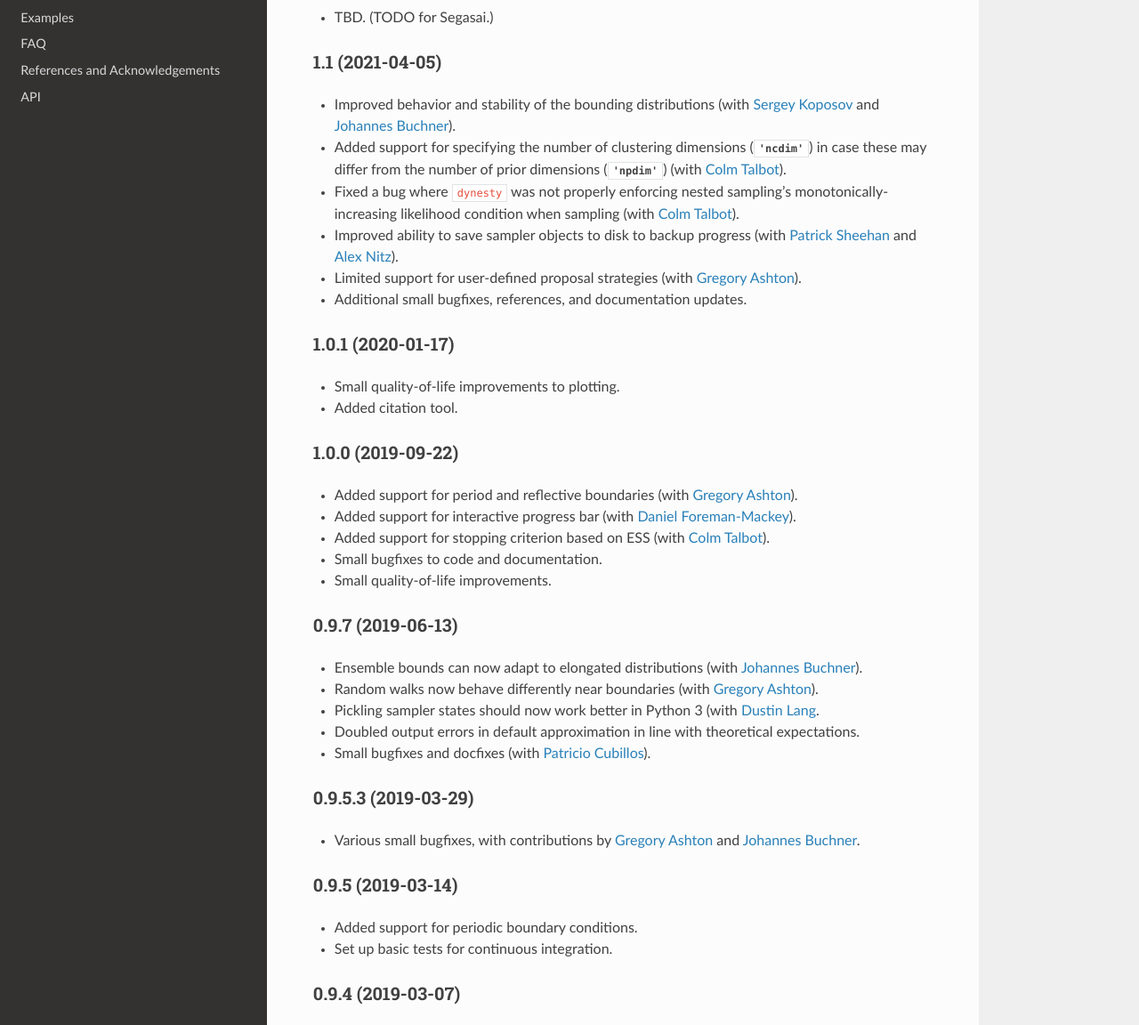
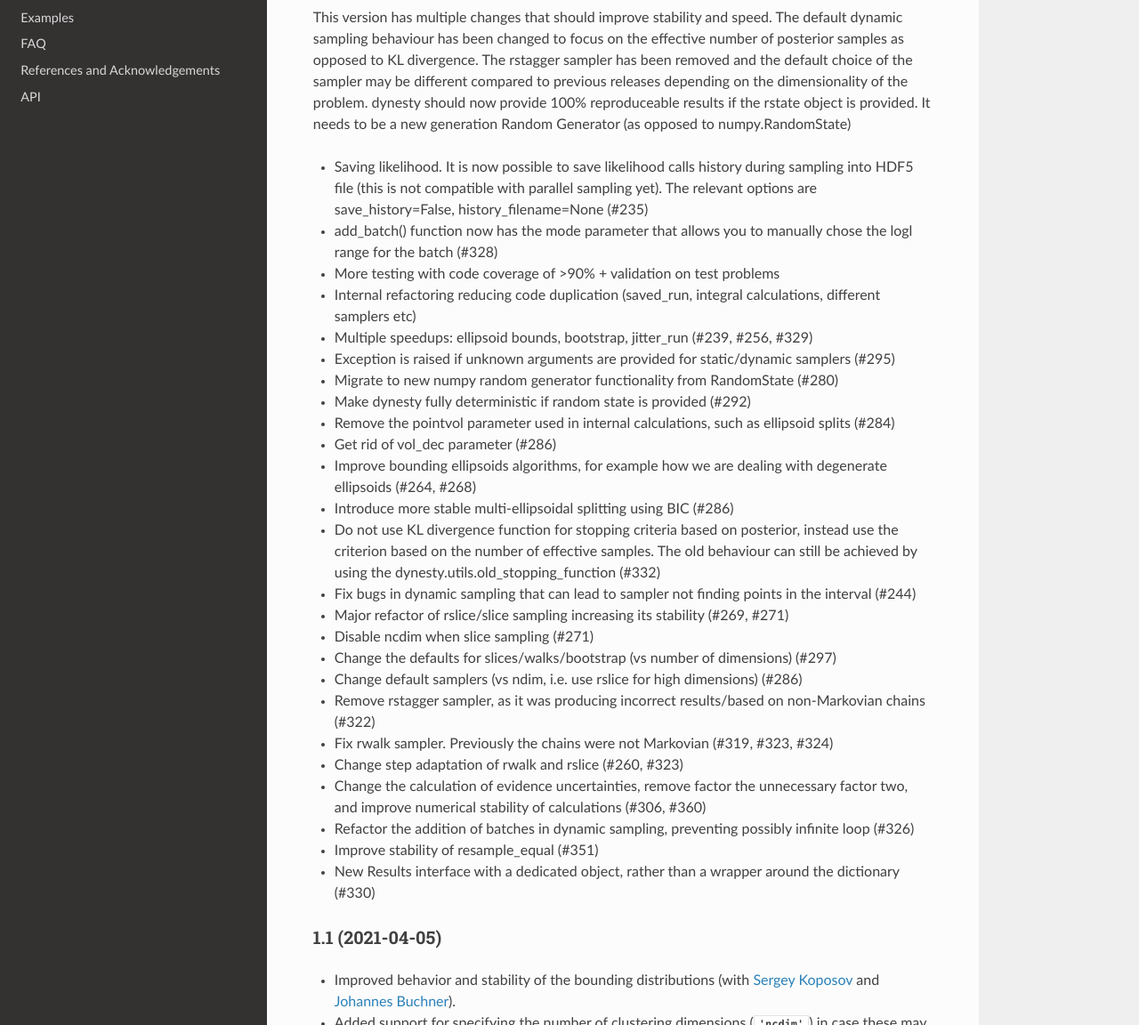
Before and after one commit to joshspeagle/dynesty, a Sphinx documentation site: the page built from docs/source/index.rst, in a window 1280 px wide and 1400 px high, scrolled down 2266 px. Shown: the part 248-1400 px from the top of the window at 89% size. Built offline with Sphinx 7.4.7 and the Read the Docs theme 2.0.0, drawn with Linux system fonts in a browser that asks for light colours; the version number could not be read and is left out; some of the changed text lies outside the part shown.

Commit message:
copy 1.2 changelog to docs and add old changelog ot changelog.md (its duplication, but it's not a big deal)

```diff
--- a/docs/source/index.rst
+++ b/docs/source/index.rst
@@ -96,9 +96,40 @@ Changelog
 .. image:: ../images/logo.gif
     :align: center
 
-1.2 (2022-03-30)
+1.2 (2022-03-31)
 ------------------
-* TBD. (TODO for Segasai.)
+
+This version has multiple changes that should improve stability and speed. The default dynamic sampling behaviour has been changed to focus on the effective number of posterior samples as opposed to KL divergence. The rstagger sampler has been removed and the default choice of the sampler may be different compared to previous releases depending on the dimensionality of the problem. dynesty should now provide 100% reproduceable results if the rstate object is provided. It needs to be a new generation Random Generator (as opposed to numpy.RandomState)
+
+* Saving likelihood. It is now possible to save likelihood calls history during sampling into HDF5 file (this is not compatible with parallel sampling yet). The relevant options are  save_history=False, history_filename=None (#235)
+* add_batch() function now has the mode parameter that allows you to manually chose the logl range for the batch (#328)
+* More testing with code coverage of >90% + validation on test problems
+* Internal refactoring reducing code duplication (saved_run, integral calculations, different samplers etc)
+* Multiple speedups: ellipsoid bounds, bootstrap, jitter_run (#239, #256, #329)
+* Exception is raised if unknown arguments are provided for static/dynamic samplers (#295)
+
+* Migrate to new numpy random generator functionality from RandomState (#280)
+* Make dynesty fully deterministic if random state is provided (#292)
+
+* Remove the pointvol parameter used in internal calculations, such as ellipsoid splits (#284)
+* Get rid of vol_dec parameter (#286)
+* Improve bounding ellipsoids algorithms, for example how we are dealing with degenerate ellipsoids (#264, #268)
+* Introduce more stable multi-ellipsoidal splitting using BIC (#286)
+
+* Do not use KL divergence function for stopping criteria based on posterior, instead use the criterion based on the number of effective samples. The old behaviour can still be achieved by using the dynesty.utils.old_stopping_function (#332)
+* Fix bugs in dynamic sampling that can lead to sampler not finding points in the interval (#244)
+* Major refactor of rslice/slice sampling increasing its stability (#269, #271)
+* Disable ncdim when slice sampling (#271)
+* Change the defaults for slices/walks/bootstrap (vs number of dimensions) (#297)
+* Change default samplers (vs ndim, i.e. use rslice for high dimensions) (#286)
+* Remove rstagger sampler, as it was producing incorrect results/based on non-Markovian chains (#322)
+* Fix rwalk sampler. Previously the chains were not Markovian (#319, #323, #324)
+* Change step adaptation of rwalk and rslice (#260, #323)
+* Change the calculation of evidence uncertainties, remove factor the unnecessary factor two, and improve numerical stability of calculations (#306, #360)
+* Refactor the addition of batches in dynamic sampling, preventing possibly infinite loop (#326)
+* Improve stability of resample_equal (#351)
+* New Results interface with a dedicated object, rather than a wrapper around the dictionary (#330)
+
 
 1.1 (2021-04-05)
 ------------------
```
Also changed, not shown: CHANGELOG.md (+176 -2 lines), RELEASE.md (+2 -1 lines).
